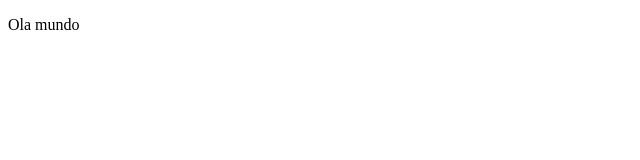
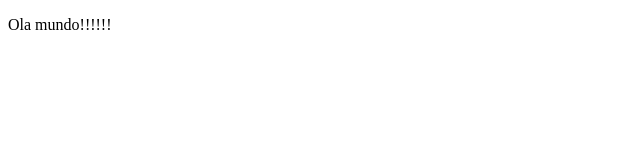
Before and after one commit to ElderPinelli/ProjetoGit, a plain HTML site: page form.html in a window 1280 px wide. Shown: the full height of the page, 0-640 px from the left. Drawn offline with Linux system fonts and the light colour scheme.

Commit message:
form modificado

```diff
--- a/form.html
+++ b/form.html
@@ -5,7 +5,7 @@
 <body>
 
 
-<p>Ola mundo<p>
+<p>Ola mundo!!!!!!<p>
 
 </body>
 
```
